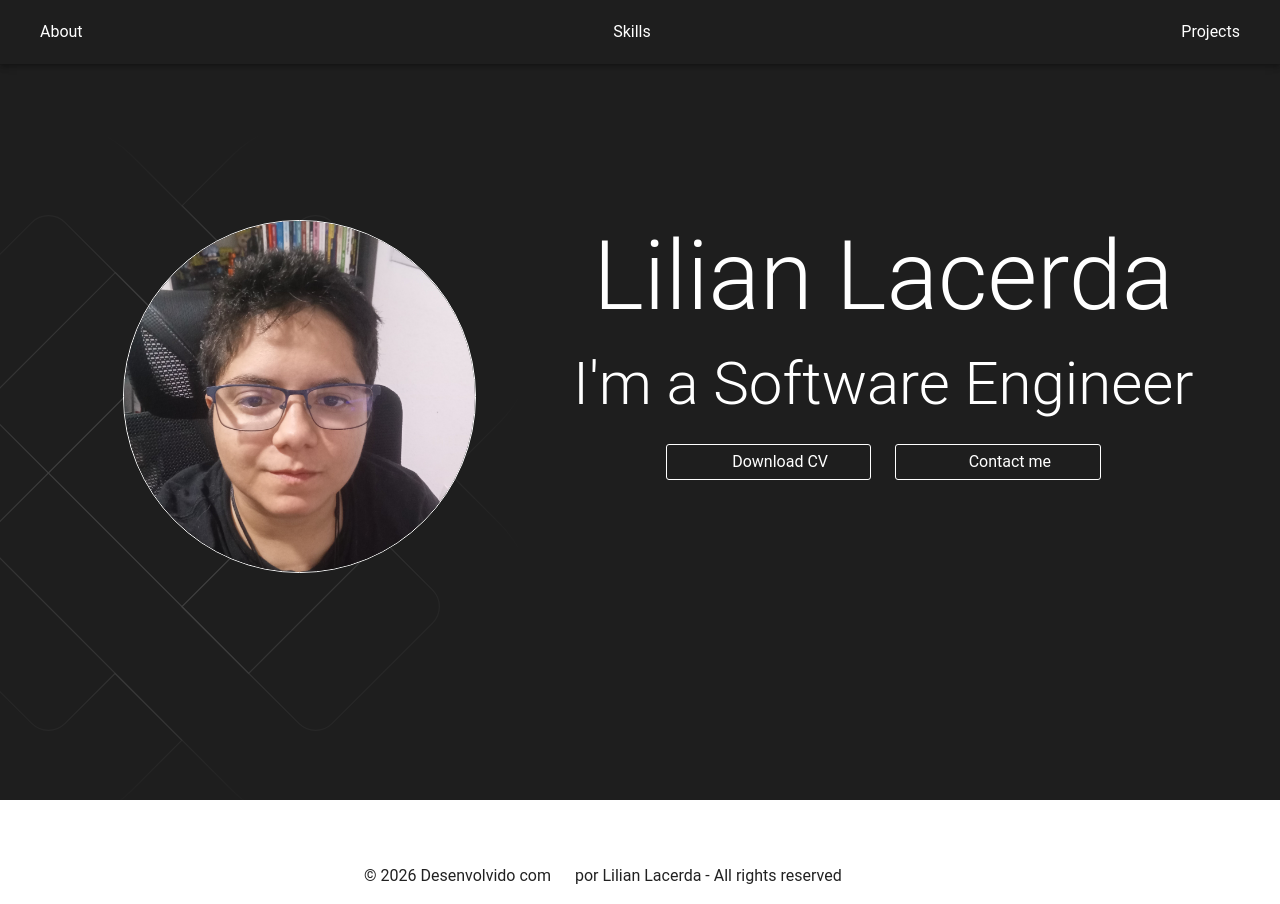
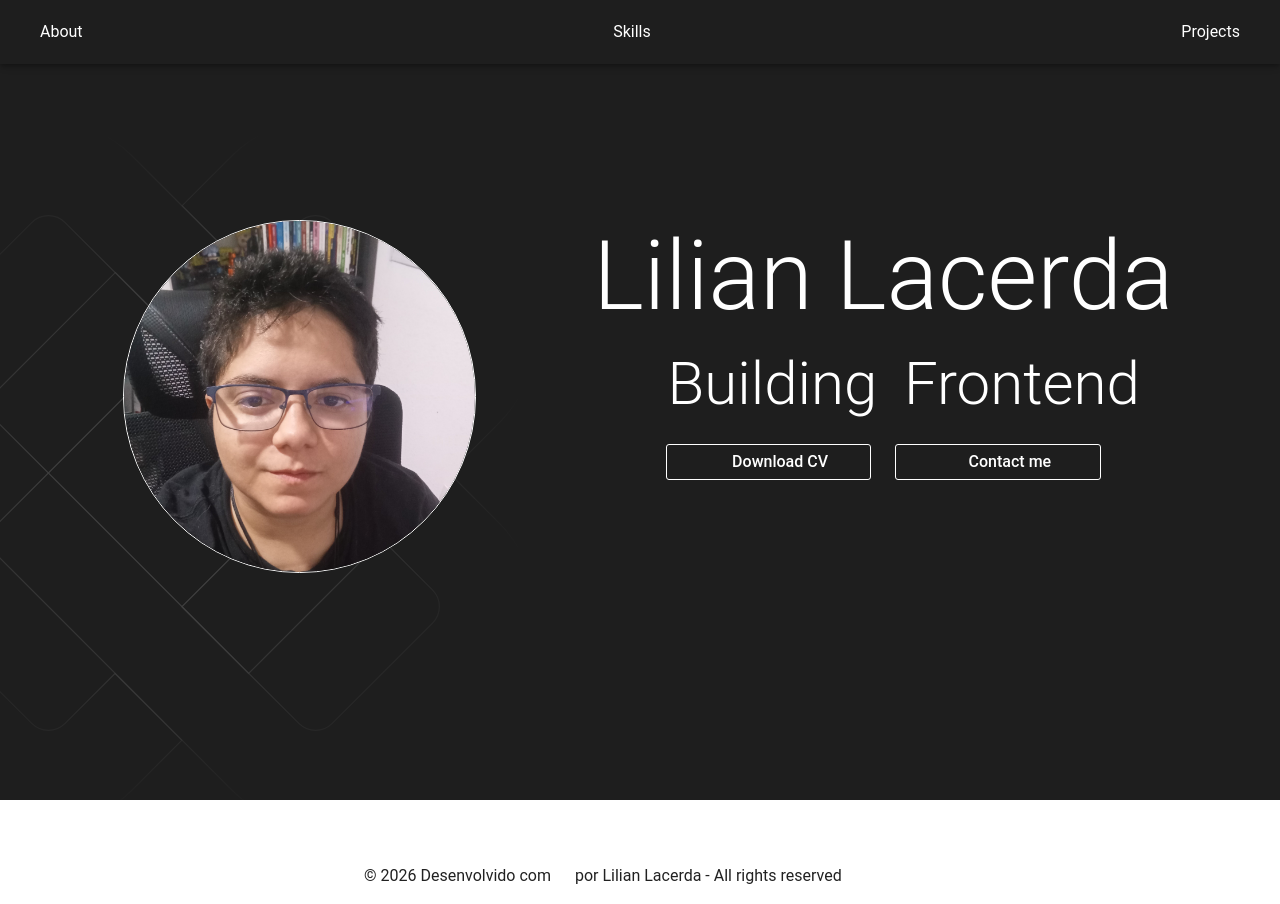
Before and after one commit to lilianlacerda/lilianlacerda.github.io, a React (Vite) app: page / in a window 1280 px wide. Built offline with nearby package versions, Linux system fonts and the light colour scheme; some icons are missing.

Commit message:
feat: implementação do botão de baixar curriculo, contact via whatsapp e animação de subtitulo

```diff
--- a/src/pages/Home/Sections/Hero/Hero.tsx
+++ b/src/pages/Home/Sections/Hero/Hero.tsx
@@ -1,9 +1,11 @@
 import { Box, Container, Grid, styled, Typography } from "@mui/material";
 import Avatar from '../../../../assets/images/avatar.jpg'
 import DownloadIcon from '@mui/icons-material/Download';
-import MailOutlineIcon from '@mui/icons-material/MailOutline';
+import WhatsAppIcon from '@mui/icons-material/WhatsApp';
 import StyledButton from "../../../../components/StyledButton/StyledButton";
 import { AnimatedBackground } from "../../../../components/AnimatedBackground/AnimatedBackground";
+import AnimatedSubTitle from "../../../../components/AnimatedSubTitle/AnimatedSubTitle";
+import meuCV from '../../../../assets/pdfs/cv_dev_Lilian_Lacerda.pdf';
 
 const StyledHero = styled("div")(({theme})=>({
         backgroundColor: theme.palette.primary.main,
@@ -24,6 +26,26 @@ const StyledImg = styled("img")(({theme})=>({
     border: `1px solid ${theme.palette.primary.contrastText}`
 }))
 
+const HandleWhatsApp = (): void => {
+    const phoneNumber = "5511970703567";
+    const message = "Olá! acessei seu portfólio e gostaria de conversar.";
+
+    const whatsappLink = `https://wa.me/${phoneNumber}?text=${encodeURIComponent(message)}`;
+
+    window.open(whatsappLink, "_blank");
+}
+
+const HandleDownload = (): void => {
+    const link = document.createElement('a');
+
+    link.href = meuCV;
+    link.download = "cv_dev_Lilian_Lacerda.pdf";
+
+    document.body.appendChild(link);
+    link.click();
+    document.body.removeChild(link);
+}
+
 const Hero = () => {
 
     return(
@@ -43,20 +65,20 @@ const Hero = () => {
                         </Grid>
                         <Grid size={{ xs: 12, md: 7 }}>
                             <Typography color="primary.contrastText" variant="h1" textAlign="center" pb={2}>Lilian Lacerda</Typography>
-                            <Typography color="primary.contrastText" variant="h2" textAlign="center">I'm a Software Engineer</Typography>
+                            <AnimatedSubTitle />
                             <Grid container display={"flex"} justifyContent={"center"} spacing={3} pt={3}>
                                 <Grid size={{xs: 12, md: 4}} display={"flex"} justifyContent={"center"}>
-                                    <StyledButton>
+                                    <StyledButton onClick={HandleDownload}>
                                         <DownloadIcon />
-                                        <Typography>
+                                        <Typography fontWeight={500}>
                                             Download CV
                                         </Typography>
                                     </StyledButton>
                                 </Grid>
                                 <Grid size={{xs: 12, md: 4}} display={"flex"} justifyContent={"center"}>
-                                    <StyledButton>
-                                        <MailOutlineIcon />
-                                        <Typography>
+                                    <StyledButton onClick={HandleWhatsApp}>
+                                        <WhatsAppIcon />
+                                        <Typography fontWeight={500}>
                                             Contact me
                                         </Typography>
                                     </StyledButton>
```
Also changed, not shown: 1 other file (tests, documents, lock files or other folders).
